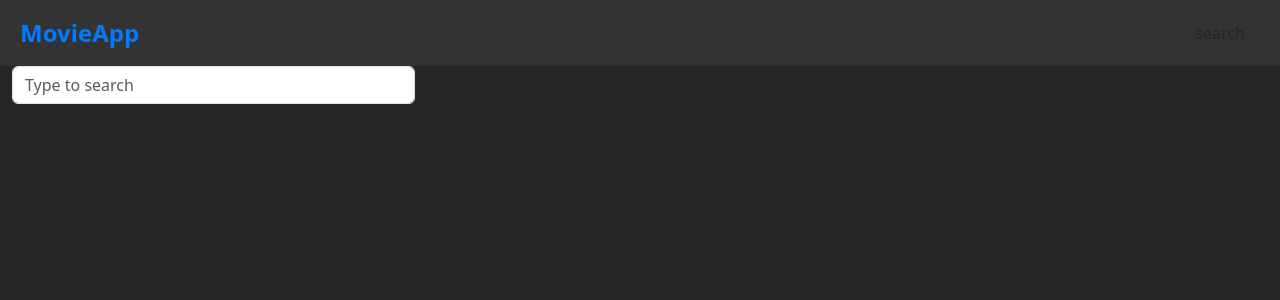
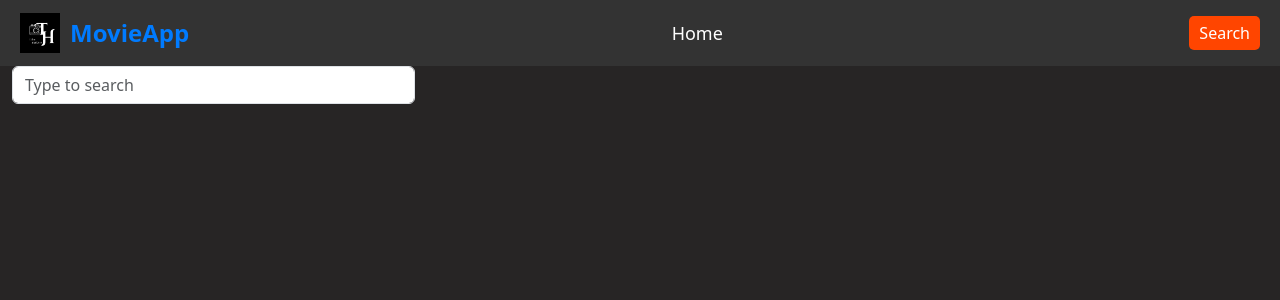
Before and after one commit to MovieDatabaseTechHive2/MovieAppTH, a React (Create React App) app: page / in a window 1280 px wide. Shown: the top 300 px of the page. Built offline with nearby package versions, Linux system fonts and the light colour scheme.

Commit message:
styling the logo on the navigation bar

```diff
--- a/src/components/Navbar.css
+++ b/src/components/Navbar.css
@@ -2,44 +2,50 @@
   display: flex;
   justify-content: space-between;
   align-items: center;
+  padding: 10px 20px;
   background-color: #333;
-    padding: 10px 20px;
-    color: white;
+  color: #fff;
+}
+
+.navbar-left {
+  display: flex;
+  align-items: center;
+}
+
+.navbar-logo {
+  height: 40px; /* Adjust size as needed */
+  margin-right: 10px;
 }
 
 .navbar-brand {
-    font-size: 24px;
+  font-size: 1.5rem;
   font-weight: bold;
-    color: #007BFF;
 }
+
 .navbar-links {
   list-style: none;
   display: flex;
-    gap: 20px;
-    margin: 0;
-    padding: 0;
+  gap: 15px;
 }
 
-  .navbar-links li a {
-    text-decoration: none;
-    color: white;
-    font-size: 18px;
-    transition: color 0.3s;
+.navbar-links li {
+  display: inline;
 }
 
-  .navbar-links li a:hover {
-    color: #007BFF;
+.navbar-links a {
+  color: #fff;
+  text-decoration: none;
 }
 
-  .navbar-buttons {
-    display: flex;
-    gap: 10px;
+.navbar-buttons .btn {
+  padding: 5px 10px;
+  background-color: #ff4500;
+  color: #fff;
+  border: none;
+  cursor: pointer;
+  border-radius: 5px;
 }
-  .btn {
-    padding: 8px 15px;
-    font-size: 16px;
-    border: none;
-    border-radius: 5px;
-    cursor: pointer;
-    transition: background-color 0.3s;
+
+.navbar-buttons .btn:hover {
+  background-color: #ff5733;
 }
--- a/src/components/navbar.js
+++ b/src/components/navbar.js
@@ -1,17 +1,21 @@
 import React from 'react';
 import './Navbar.css';
+import TechHiveLogo from '../tech hive.png'; // Ensure this path is correct
 
 const Navbar = () => {
   return (
     <nav className="navbar">
-      <div className="navbar-brand">MovieApp</div>
+      <div className="navbar-left">
+        {/* Add the logo */}
+        <img src={TechHiveLogo} alt="Tech Hive Logo" className="navbar-logo" />
+        <div className="navbar-brand">MovieApp</div>
+      </div>
       <ul className="navbar-links">
-
+        <li><a href="#home">Home</a></li>
 
       </ul>
       <div className="navbar-buttons">
-        <button className="btn search-btn">search</button>
-
+        <button className="btn search-btn">Search</button>
       </div>
     </nav>
   );
```
Lines whose indentation alone changed are shown as unchanged.
